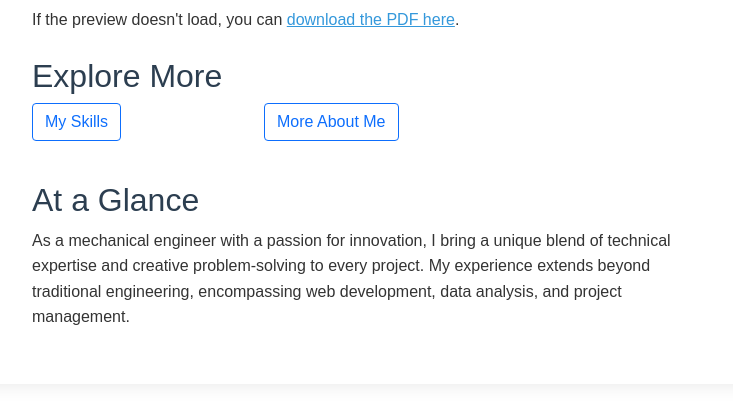
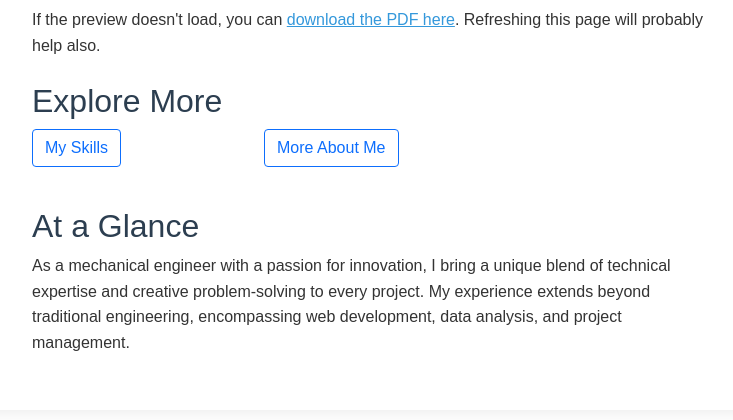
Before and after one commit to HaydenBussard/mywebsite, a Django app: page /about/ in a window 1280 px wide. Shown: the part 1358-1778 px from the top of the page, without its empty margins (272-1005 px from the left). Before the commit the page ends 1683 px from the top, so only its background shows below. Run offline with Django 4.2, Linux system fonts and the light colour scheme; some libraries are stand-ins or nearby versions.

Commit message:
Add - Refreshing this page will probably help also - to portfolio template

```diff
--- a/my_website/templates/about_me.html
+++ b/my_website/templates/about_me.html
@@ -26,7 +26,7 @@
             <div>
                 <h3>Resume Preview</h3>
                 <iframe src="https://docs.google.com/viewer?url=https://www.haydenbussard.com{% static 'documents/Hayden_Bussard_Resume.pdf' %}&embedded=true" width="100%" height="600px" style="border: none;"></iframe>
-                <p>If the preview doesn't load, you can <a href="{% static 'documents/Hayden_Bussard_Resume.pdf' %}" download>download the PDF here</a>.</p>
+                <p>If the preview doesn't load, you can <a href="{% static 'documents/Hayden_Bussard_Resume.pdf' %}" download>download the PDF here</a>. Refreshing this page will probably help also.</p>
             </div>
 
             <!-- Menu for Skills, Projects, and Beyond Engineering -->
```
